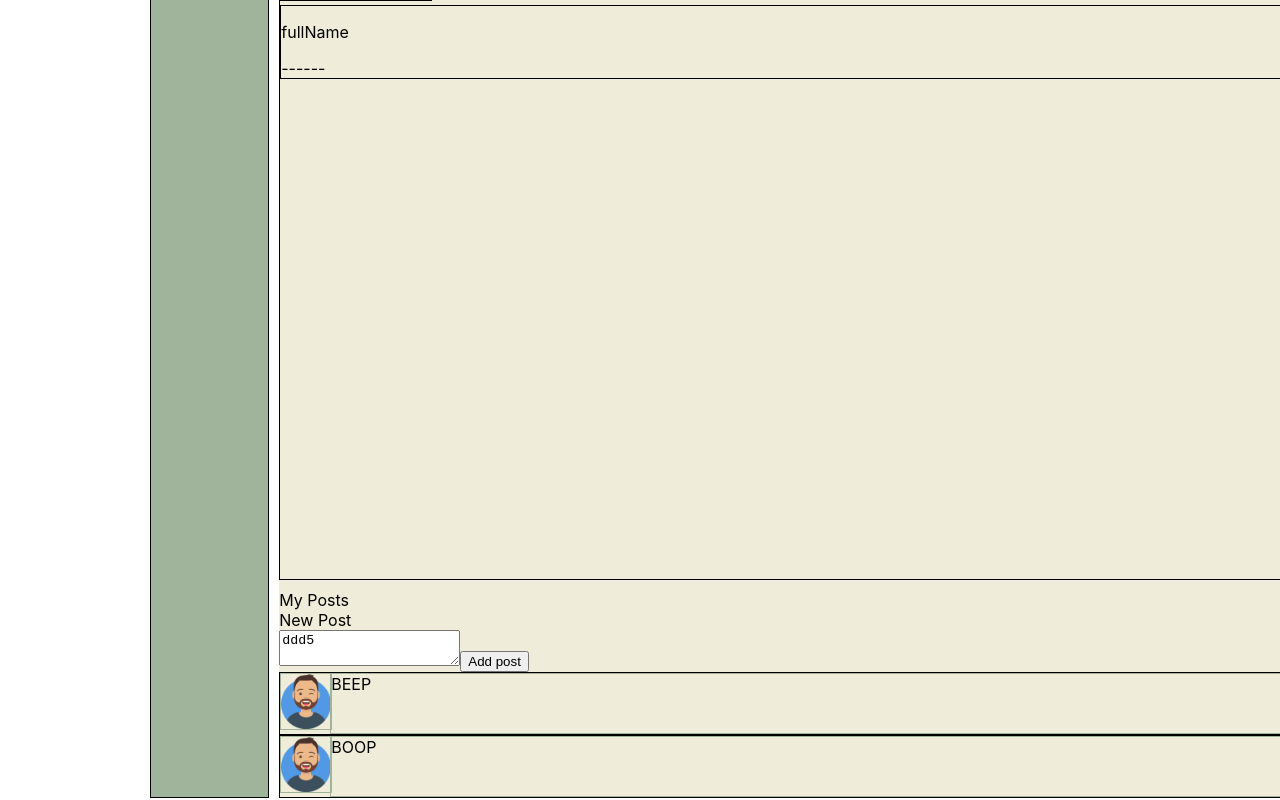
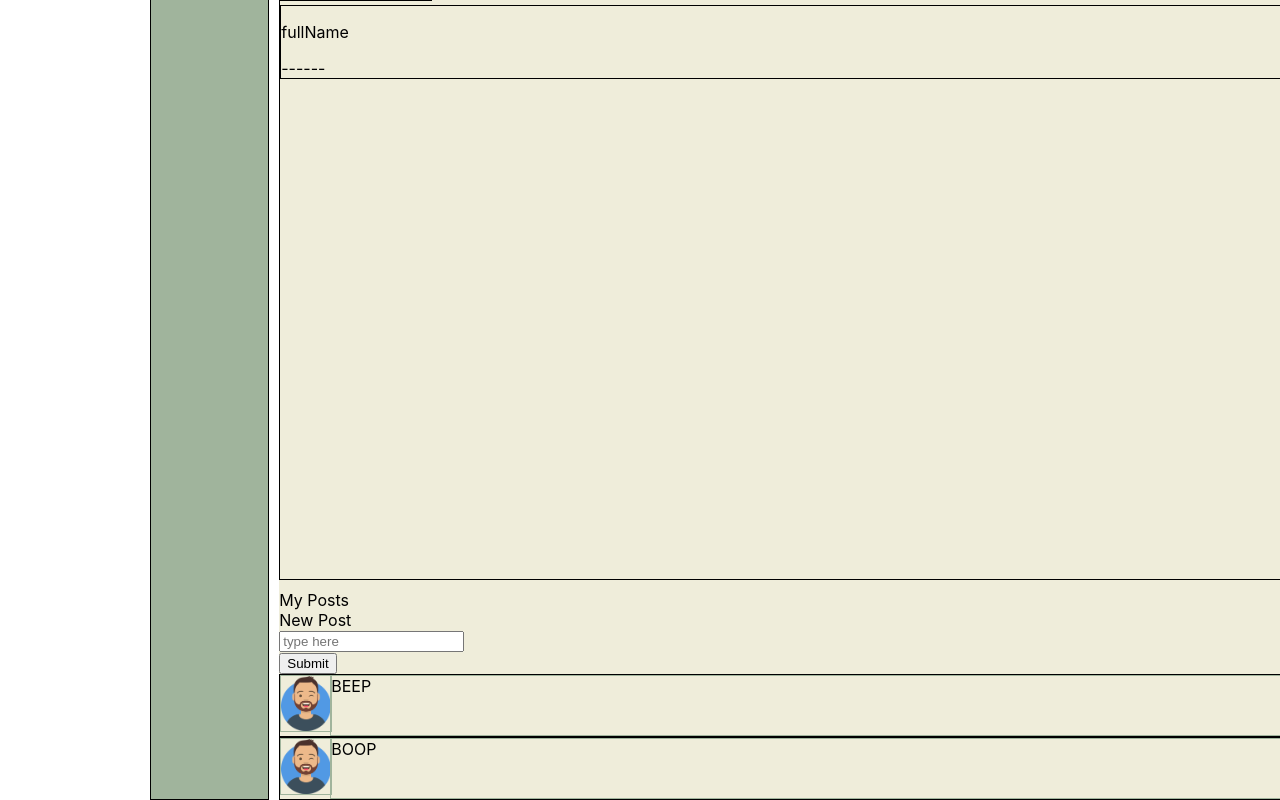
Before and after one commit to GrizzlecallerTryJS/react-social-3, a React (Create React App) app: page /profile/1 in a window 1280 px wide. Shown: the part 1010-1810 px from the top of the page. Built offline with nearby package versions, Linux system fonts and the light colour scheme; no server answers.

Commit message:
SW_015 Done

```diff
--- a/src/components/Profile/My_Posts_Module/New_Post_Component/NewPostComponent.jsx
+++ b/src/components/Profile/My_Posts_Module/New_Post_Component/NewPostComponent.jsx
@@ -1,8 +1,9 @@
 import React from "react";
+import NewPostForm from "./NewPostForm";
 
 const NewPostComponent = (props) => {
-  let addPostButtonAction = () => {
-    props.addPost();
+  let addPostButtonAction = (text) => {
+    props.addPost(text);
   };
 
   let onPostChange = (e) => {
@@ -13,8 +14,13 @@ const NewPostComponent = (props) => {
   return (
     <div>
       <div>New Post</div>
-      <textarea onChange={onPostChange} value={props.newPostText} />
-      <button onClick={addPostButtonAction}>Add post</button>
+      {/*<textarea onChange={onPostChange} value={props.newPostText} />
+      <button onClick={addPostButtonAction}>Add post</button>*/}
+
+      <NewPostForm
+        addPostButtonAction={addPostButtonAction}
+        newPostText={props.newPostText}
+      />
     </div>
   );
 };
--- /dev/null
+++ b/src/components/Profile/My_Posts_Module/New_Post_Component/NewPostForm.jsx
@@ -0,0 +1,32 @@
+import React from "react";
+import { useForm } from "react-hook-form";
+
+const NewPostForm = (props) => {
+  const defaultValues = {
+    input: "",
+  };
+
+  const { register, handleSubmit, reset } = useForm({ defaultValues });
+  const onSubmit = (data) => {
+    return props.addPostButtonAction(data);
+  };
+
+  return (
+    <form onSubmit={handleSubmit(onSubmit)}>
+      <div>
+        <label htmlFor="newPost"></label>
+        <input
+          placeholder="type here"
+          type="text"
+          name="newPost"
+          ref={register}
+        />
+      </div>
+      <div>
+        <input type="submit" />
+      </div>
+    </form>
+  );
+};
+
+export default NewPostForm;
--- a/src/redux/profilePageReducer.js
+++ b/src/redux/profilePageReducer.js
@@ -40,10 +40,10 @@ const initState = {
 const profilePageReducer = (state = initState, action) => {
   let stateCopy = { ...state };
 
-  let _addPost = () => {
+  let _addPost = (text) => {
     let newPost = {
       id: stateCopy.posts.length + 1,
-      message: stateCopy.newPostText,
+      message: text,
       image: defaultImage,
     };
 
@@ -69,7 +69,7 @@ const profilePageReducer = (state = initState, action) => {
   };
 
   if (action.type === ADD_POST) {
-    _addPost();
+    _addPost(action.text);
   } else if (action.type === UPDATE_NEW_POST_TEXT) {
     _updateNewPostText(action.text);
   } else if (action.type === SET_PROFILE) {
@@ -81,9 +81,10 @@ const profilePageReducer = (state = initState, action) => {
   return stateCopy;
 };
 
-export const addPost = () => {
+export const addPost = (text) => {
   return {
     type: ADD_POST,
+    text: text.newPost,
   };
 };
 
```
